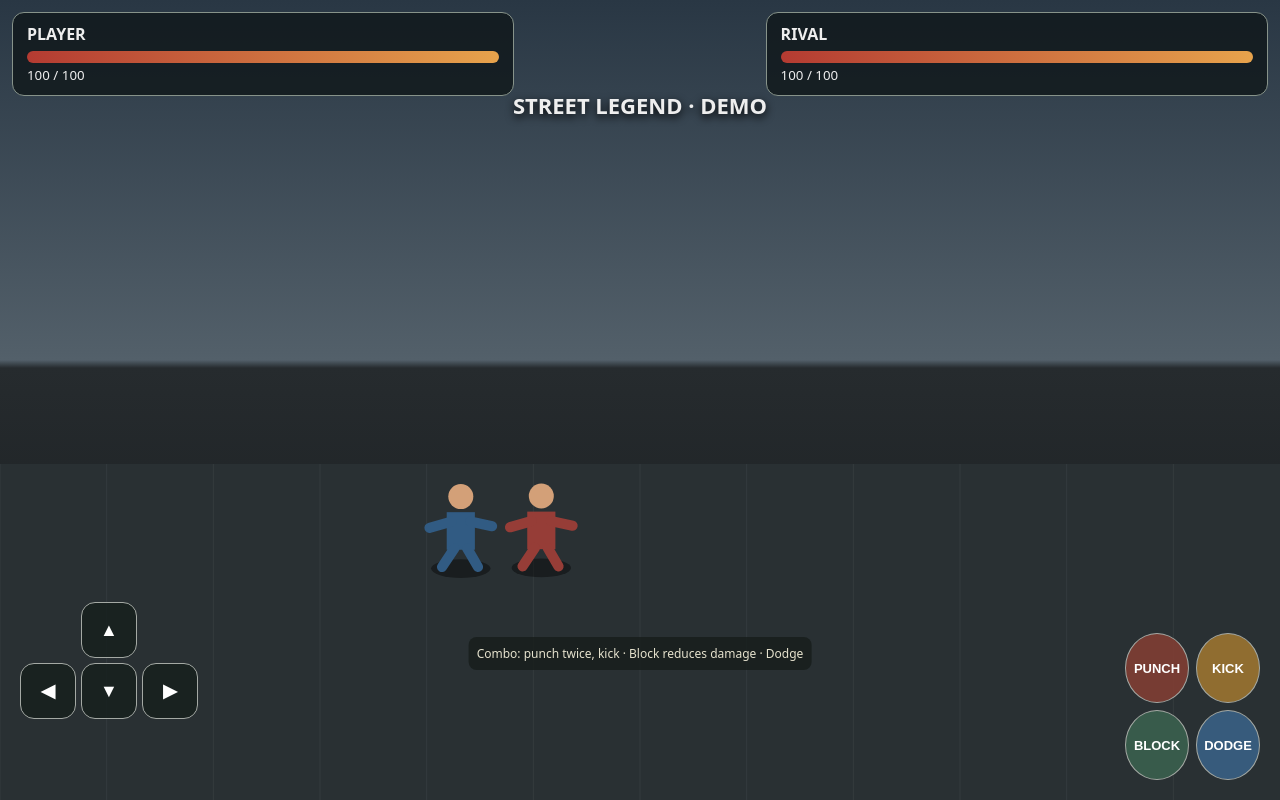
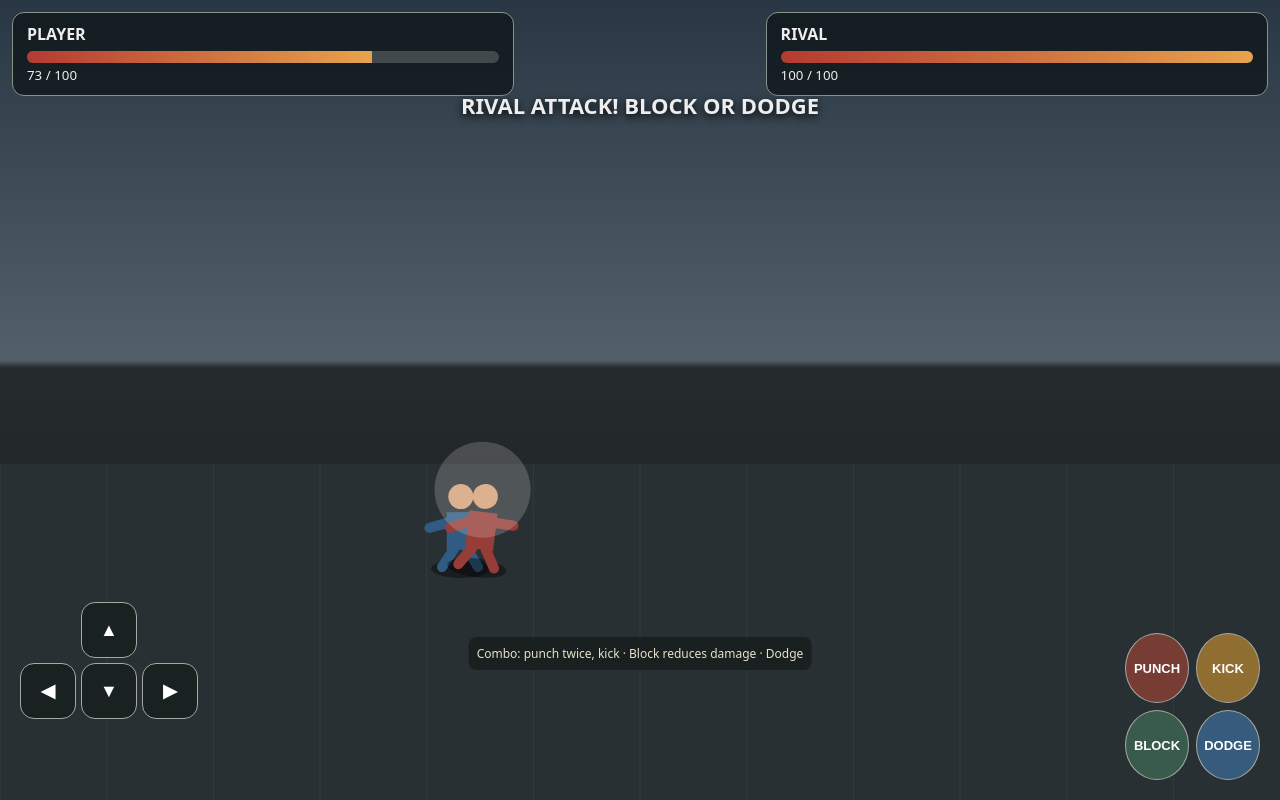
Before and after one commit to bensonwanimo92-coder/CHENJENI-FRIENDS, a plain HTML site: page fighting-tiger-prototype/index.html in a window 1280 px wide. Drawn offline with Linux system fonts and the light colour scheme.

Commit message:
Upgrade Street Legend keyboard controls and rival attack telegraph

```diff
--- a/fighting-tiger-prototype/index.html
+++ b/fighting-tiger-prototype/index.html
@@ -23,4 +23,23 @@ dodgeBtn.onclick=()=>{if(won||player.hp<=0)return;dodging=true;player.x=Math.max
 const baseHit=hit;
 hit=function(type){if(won||player.hp<=0)return;let dx=player.x-enemy.x,dy=player.y-enemy.y;if(Math.abs(dx)<.17&&Math.abs(dy)<.15){comboCount++;clearTimeout(comboTimer);comboTimer=setTimeout(()=>comboCount=0,1000);let damage=(type==='kick'?18:11)+(comboCount>=3?7:0);enemy.hp=Math.max(0,enemy.hp-damage);document.querySelector('#title').textContent=comboCount>=3?'COMBO STRIKE!':'STREET LEGEND · DEMO';enemy.attack=-1;flash=3;setTimeout(()=>enemy.attack=0,180)}player.attack=type==='kick'?2:1;setTimeout(()=>player.attack=0,200);hud()};
 update=function(){let sp=.005;for(let k in keys)if(keys[k]){if(k==='up')player.y-=sp;if(k==='down')player.y+=sp;if(k==='left')player.x-=sp;if(k==='right')player.x+=sp}player.x=Math.max(.08,Math.min(.92,player.x));player.y=Math.max(.45,Math.min(.85,player.y));if(enemy.hp>0&&player.hp>0){let dx=player.x-enemy.x,dy=player.y-enemy.y;enemy.x+=Math.sign(dx)*.0013;enemy.y+=Math.sign(dy)*.0007;if(Math.abs(dx)<.11&&Math.abs(dy)<.13&&Math.random()<.009&&!dodging){player.hp=Math.max(0,player.hp-(blocking?1:4));flash=blocking?1:4;hud()}}hud();setTimeout(update,30)};update();
-</script></body></html>
+</script>
+<!-- Gameplay upgrade: keyboard, smarter movement, cooldowns and effects -->
+<script>
+// Keyboard play and improved combat presentation
+const keyMap={w:'up',ArrowUp:'up',s:'down',ArrowDown:'down',a:'left',ArrowLeft:'left',d:'right',ArrowRight:'right'};
+addEventListener('keydown',e=>{if(keyMap[e.key]){keys[keyMap[e.key]]=true;e.preventDefault()} if(e.key==='j')hit('punch');if(e.key==='k')hit('kick');if(e.key==='l')blocking=true;if(e.key===' '){e.preventDefault();dodgeBtn.click()}});
+addEventListener('keyup',e=>{if(keyMap[e.key])keys[keyMap[e.key]]=false;if(e.key==='l')blocking=false});
+// Smooth pulse effect when combat is close, with an optional shake on impact
+let impactShake=0;
+const oldDraw=fighter;
+fighter=function(x,y,color,attack){oldDraw(x,y,color,attack);if(attack){ctx.save();ctx.globalAlpha=.18;ctx.fillStyle='#fff';ctx.beginPath();ctx.arc(x*innerWidth,y*innerHeight-30,48,0,Math.PI*2);ctx.fill();ctx.restore()}};
+// Prevent attacks from being spammed and make enemy strikes telegraphed
+let playerCooldown=0,enemyWindup=0,enemyCooldown=0;
+const previousHit=hit;
+hit=function(type){if(playerCooldown>0||blocking)return;playerCooldown=type==='kick'?520:300;previousHit(type);setTimeout(()=>playerCooldown=0,type==='kick'?520:300)};
+// Stronger rival behaviour: occasional wind-up attack, recover window and distance-aware pursuit.
+update=function(){let sp=.0048;for(let k in keys)if(keys[k]){if(k==='up')player.y-=sp;if(k==='down')player.y+=sp;if(k==='left')player.x-=sp;if(k==='right')player.x+=sp}player.x=Math.max(.08,Math.min(.92,player.x));player.y=Math.max(.46,Math.min(.84,player.y));if(enemy.hp>0&&player.hp>0){let dx=player.x-enemy.x,dy=player.y-enemy.y,dist=Math.abs(dx);if(enemyWindup>0){enemyWindup-=30;if(enemyWindup<=0&&dist<.13&&Math.abs(dy)<.13&&!dodging){player.hp=Math.max(0,player.hp-(blocking?2:9));flash=blocking?2:5;hud();enemyCooldown=850}}else if(enemyCooldown>0)enemyCooldown-=30;else if(dist<.13&&Math.abs(dy)<.13&&Math.random()<.025){enemyWindup=240;document.querySelector('#title').textContent='RIVAL ATTACK! BLOCK OR DODGE';enemy.attack=1;setTimeout(()=>enemy.attack=0,220)}else{enemy.x+=Math.sign(dx)*.0012;enemy.y+=Math.sign(dy)*.00065}}hud();setTimeout(update,30)};
+update();
+</script>
+</body></html>
```
